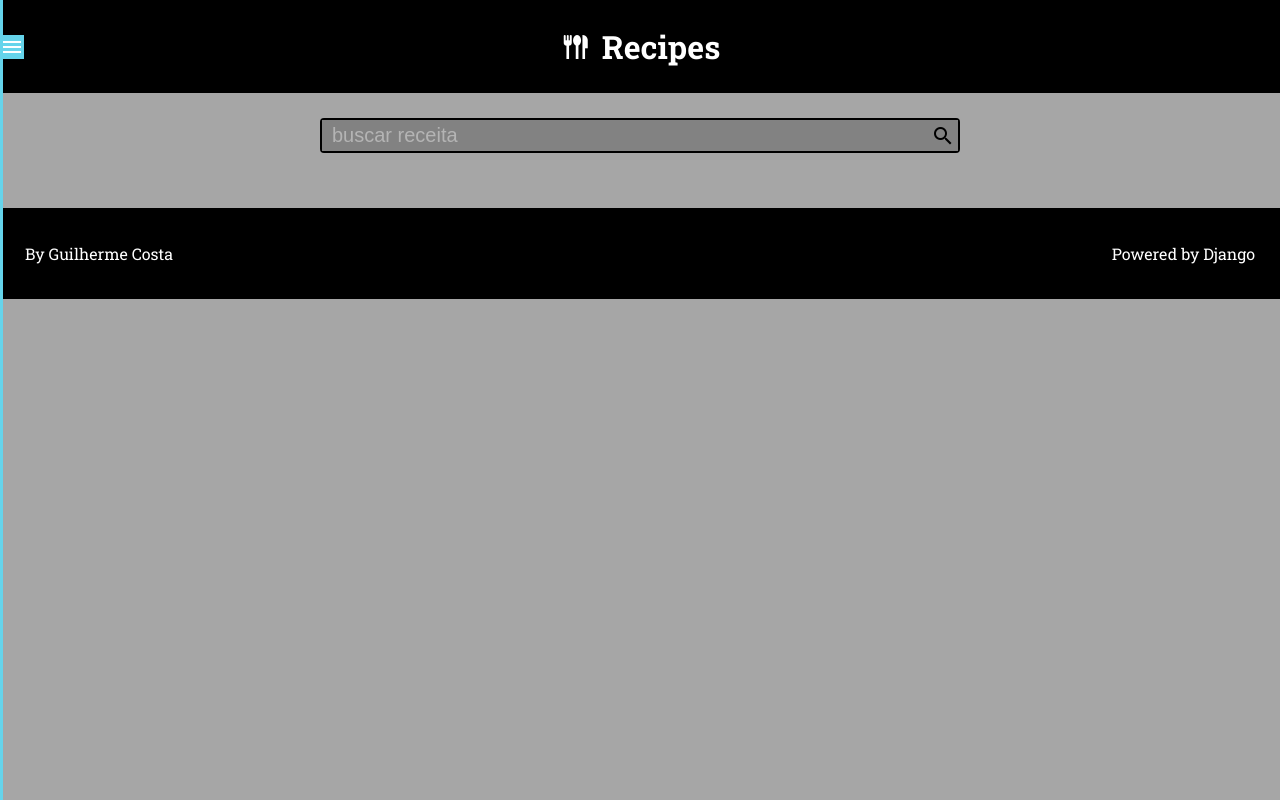
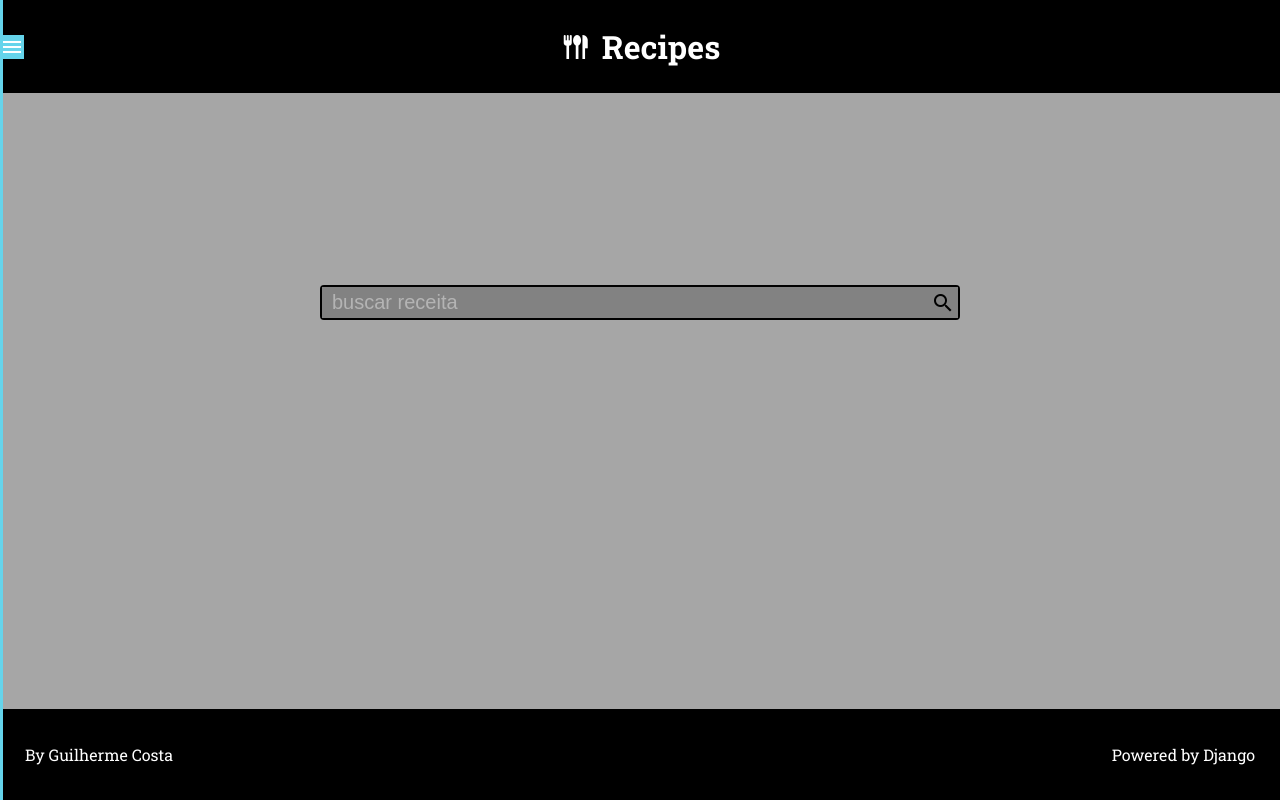
Before and after one commit to devguilhermecosta/project-recipes, a Django app: page / in a window 1280 px wide. Run offline with Django 4.2, Linux system fonts and the light colour scheme; data comes from the database, SQL or seed files in the repository; both versions use the stored data as it was after the commit.

Commit message:
Upgrade style.css

```diff
--- a/recipes/static/recipes/css/style.css
+++ b/recipes/static/recipes/css/style.css
@@ -17,14 +17,23 @@
     box-sizing: border-box;
 }
 
+html {
+    height: 100%;
+}
+
 body {
     font-family: var(--default-font);
     background-color: var(--bg-content);
+    height: 100%;
+    display: flex;
+    flex-direction: column;
+    justify-content: space-between;
 }
 
 .nav-container {
     width: 3px;
     height: 100vh;
+    z-index: 100;
     background-color: var(--bg-menu);
     position: fixed;
     transition: all 300ms ease-in-out;
@@ -115,6 +124,7 @@ header > a {
 .input-search {
     width: 100%;
     height: 31px;
+    z-index: -1;
     outline: none;
     padding: 0 30px 0 10px;
     color: var(--text-white);
```
Also changed, not shown: db.sqlite3.
